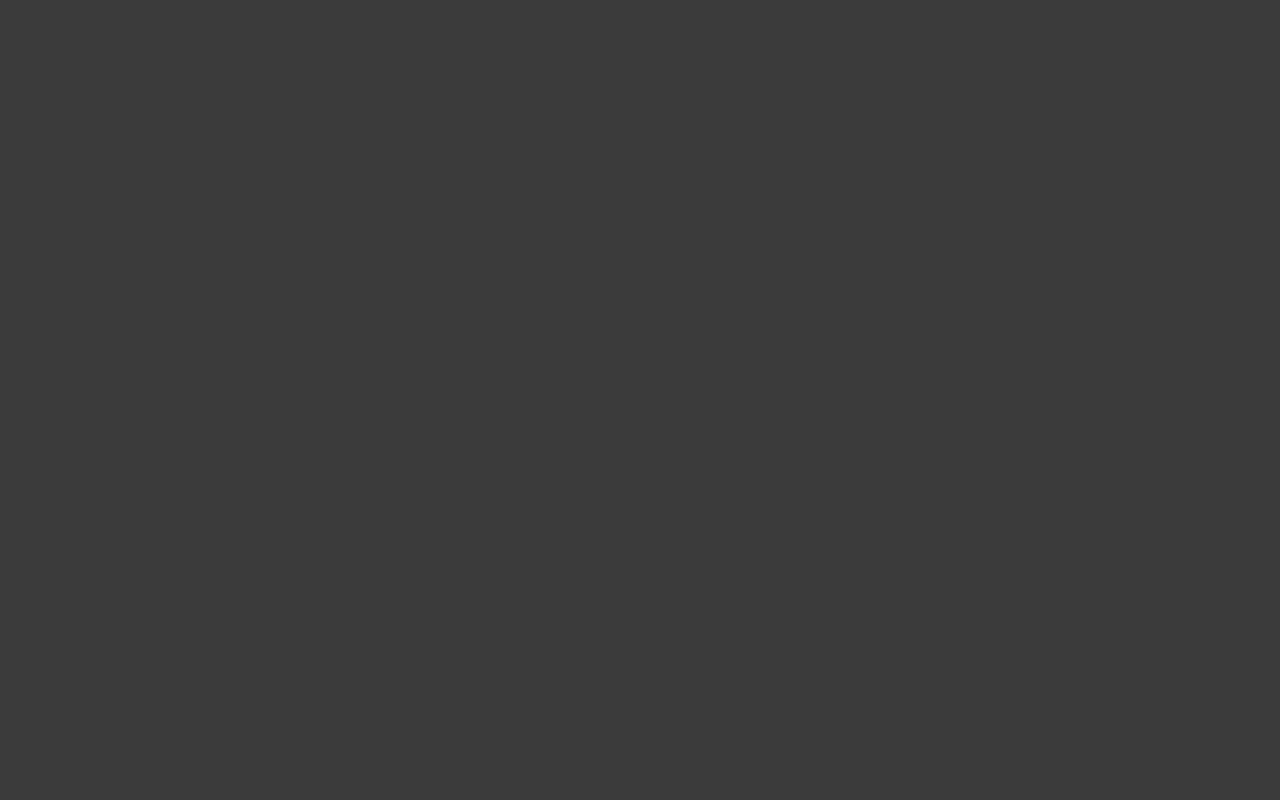
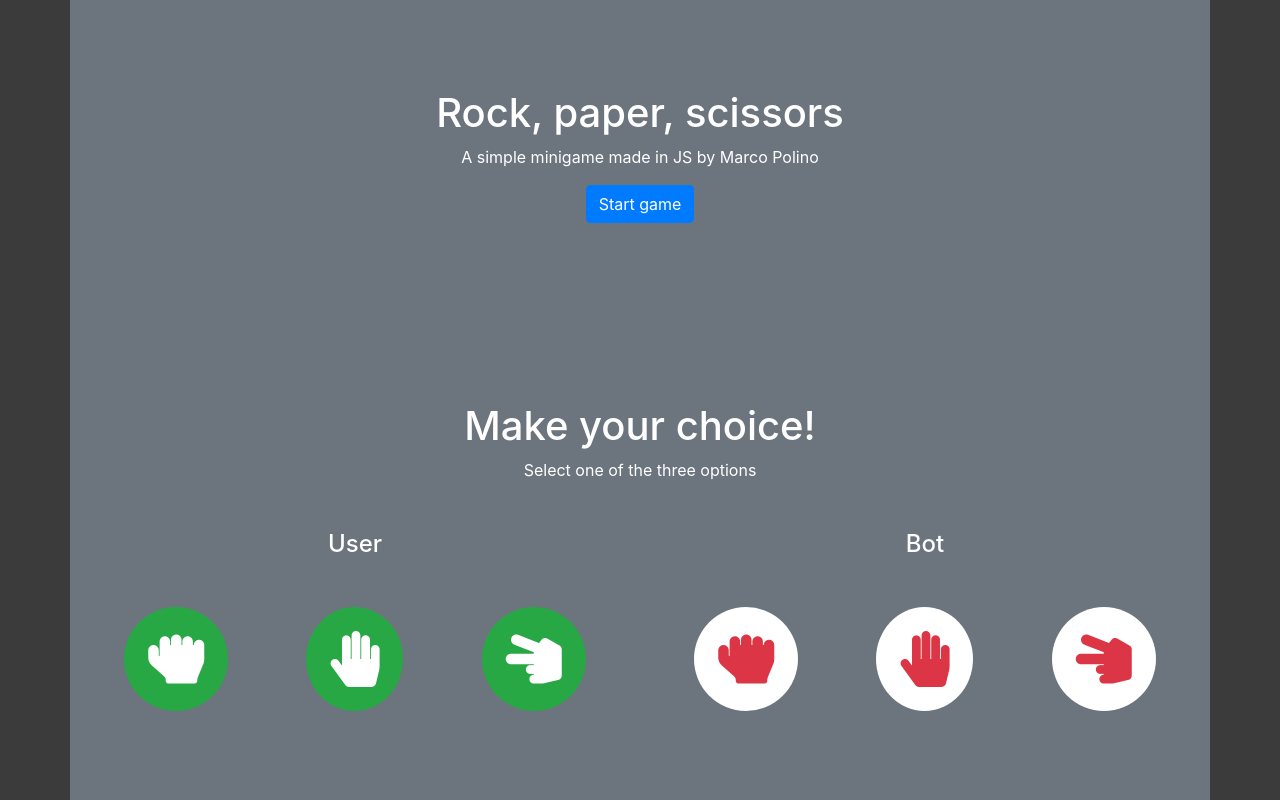
Before and after one commit to Marco-S117/rock-paper-scissors, a website: page resources/pages/index.html in a window 1280 px wide. Drawn offline with nearby package versions, Linux system fonts and the light colour scheme; files that its build step writes are made by us from their sources.

Commit message:
Created first draft page

```diff
--- a/resources/pages/index.html
+++ b/resources/pages/index.html
@@ -14,7 +14,41 @@
     </head>
     <body>
 
-
+        <div class="container bg-secondary text-white ms_container">
+            <div class="row h-100 d-flex justify-content-center align-items-center">
+                <!-- Start button row -->
+                <div class="col-sm-12 text-center">
+                    <h1>Rock, paper, scissors</h1>
+                    <p>A simple minigame made in JS by Marco Polino</p>
+                    <button id="mjs_start" class="btn btn-primary">Start game</button>
+                </div>
+                <!-- /Start button row -->
+                <!-- Choice row -->
+                <div id="mjs_gameStarted" class="col-sm-12 text-center">
+                    <h1>Make your choice!</h1>
+                    <p>Select one of the three options</p>
+                    <div class="row mt-5">
+                        <div class="col-sm-12 col-md-6">
+                            <h4 class="mb-5">User</h4>
+                            <div class="d-flex justify-content-around">
+                                <i choice="r" class="fas fa-hand-rock display-4 p-4 bg-success rounded-circle ms_choice"></i>
+                                <i choice="p" class="fas fa-hand-paper display-4 p-4 bg-success rounded-circle ms_choice"></i>
+                                <i choice="s" class="fas fa-hand-scissors display-4 p-4 bg-success rounded-circle ms_choice"></i>
+                            </div>
+                        </div>
+                        <div class="col-sm-12 col-md-6">
+                            <h4 class="mb-5">Bot</h4>
+                            <div class="d-flex justify-content-around">
+                                <i class="fas fa-hand-rock display-4 p-4 bg-white text-danger rounded-circle"></i>
+                                <i class="fas fa-hand-paper display-4 p-4 bg-white text-danger rounded-circle"></i>
+                                <i class="fas fa-hand-scissors display-4 p-4 bg-white text-danger rounded-circle"></i>
+                            </div>
+                        </div>
+                    </div>
+                </div>
+                <!-- /Choice row -->
+            </div>
+        </div>
 
         <!-- CDN JQUERY 3.3.1 -->
         <script src="https://ajax.googleapis.com/ajax/libs/jquery/3.3.1/jquery.min.js"></script>
```
